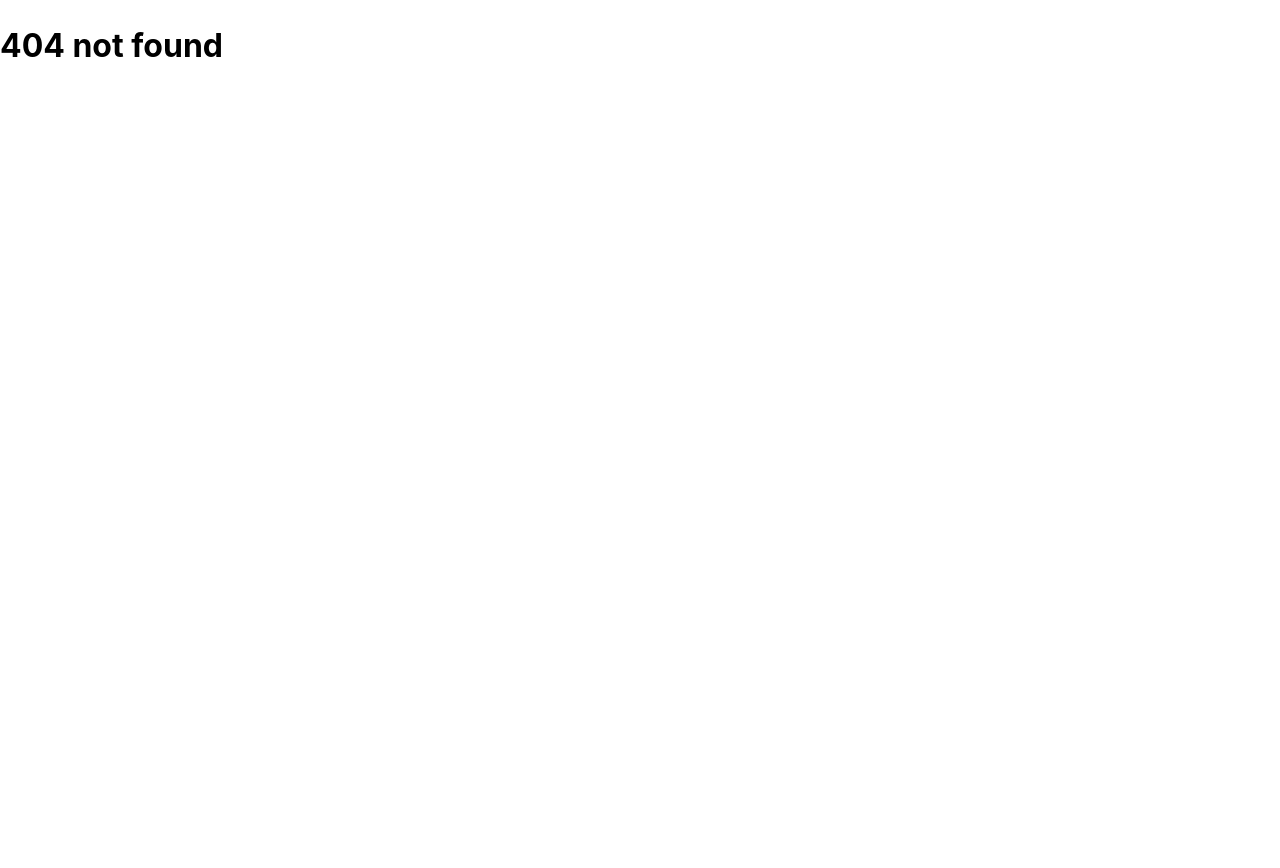
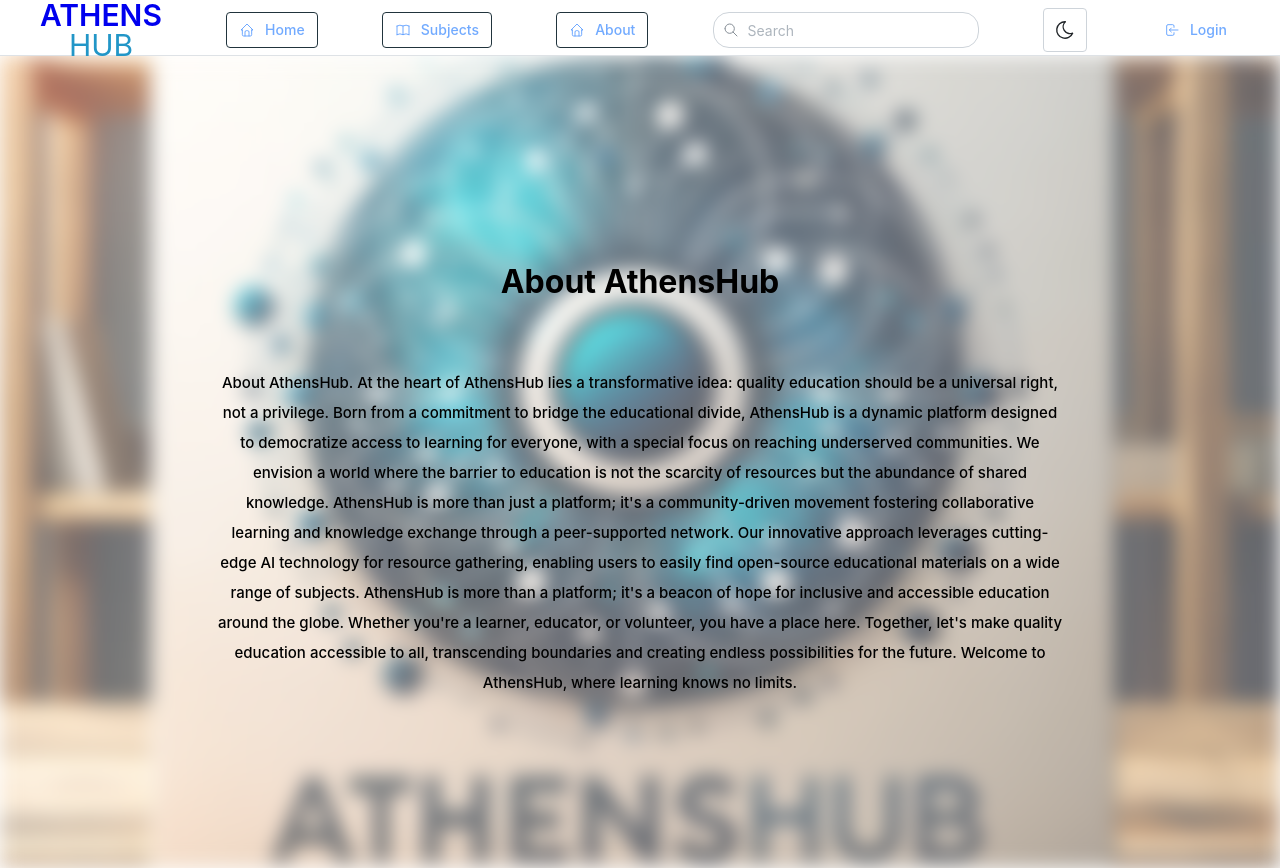
Before and after one commit to CoyoteArcade/AthensHub, a React (Vite) app in the folder frontend/: page /about in a window 1280 px wide. Before the commit this address had no page. Before the commit the page ends 800 px from the top, so only its background shows below. Built offline with nearby package versions, Linux system fonts and the light colour scheme.

Commit message:
added about page and styles in components

```diff
--- /dev/null
+++ b/frontend/src/components/AboutUs/AboutUs.module.css
@@ -0,0 +1,20 @@
+.wrapper {
+    position: relative;
+    padding-top: rem(180px);
+    padding-bottom: rem(130px);
+    overflow: hidden; /* Add this line */
+}
+
+.wrapper::before {
+    content: "";
+    position: absolute;
+    top: 0;
+    left: 0;
+    width: 100%;
+    height: 100%;
+    background-image: linear-gradient(rgba(255, 255, 255, 0.35), rgba(255, 255, 255, 0.35)), url("../../assets/hero.webp");
+    background-size: cover;
+    background-position: center;
+    filter: blur(10px); /* Add this line */
+    z-index: -1;
+}
--- a/frontend/src/main.jsx
+++ b/frontend/src/main.jsx
@@ -9,6 +9,7 @@ import Register from './routes/Register.jsx';
 import Subjects from './routes/Subjects.jsx';
 import Login from './routes/Login.jsx';
 import Course from './routes/Course.jsx';
+import About from './routes/About.jsx';
 import { theme } from './theme';
 
 const router = createBrowserRouter([
@@ -17,6 +18,10 @@ const router = createBrowserRouter([
     element: <Root />,
     errorElement: <h1>404 not found</h1>,
     children: [
+      {
+        path: '/about',
+        element: <About />,
+      },
       {
         path: '/register',
         element: <Register />,
--- /dev/null
+++ b/frontend/src/routes/About.jsx
@@ -0,0 +1,30 @@
+import { Container, Box, px } from '@mantine/core';
+import classes from '../components/AboutUs/AboutUs.module.css';
+const aboutText =
+  `About AthensHub.
+
+  At the heart of AthensHub lies a transformative idea: quality education should be a universal right, not a privilege. Born from a commitment to bridge the educational divide, AthensHub is a dynamic platform designed to democratize access to learning for everyone, with a special focus on reaching underserved communities.
+
+  We envision a world where the barrier to education is not the scarcity of resources but the abundance of shared knowledge. AthensHub is more than just a platform; it's a community-driven movement fostering collaborative learning and knowledge exchange through a peer-supported network. Our innovative approach leverages cutting-edge AI technology for resource gathering, enabling users to easily find open-source educational materials on a wide range of subjects.
+
+  AthensHub is more than a platform; it's a beacon of hope for inclusive and accessible education around the globe. Whether you're a learner, educator, or volunteer, you have a place here. Together, let's make quality education accessible to all, transcending boundaries and creating endless possibilities for the future.
+
+  Welcome to AthensHub, where learning knows no limits.`;
+
+export default function About() {
+  return (
+    <Box className={classes.wrapper}>
+      <Container
+        h="100%"
+        style={{
+          display: 'flex',
+          flexDirection: 'column',
+          justifyContent: 'center',
+        }}
+      >
+        <h1 style={{ textAlign: 'center', color: 'black' }}> About AthensHub</h1>
+        <p style={{ lineHeight: '2', padding: '40px', fontSize: '15px', fontWeight: '500', color: 'black' }}>{aboutText}</p>
+      </Container>
+    </Box>
+  );
+}
```
